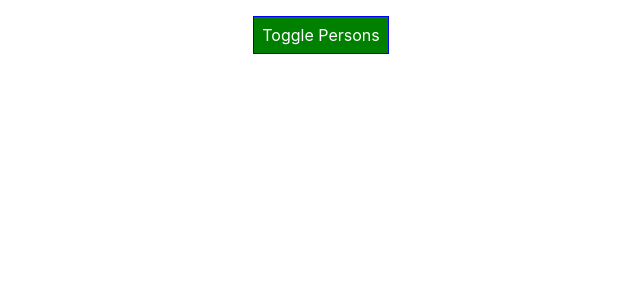
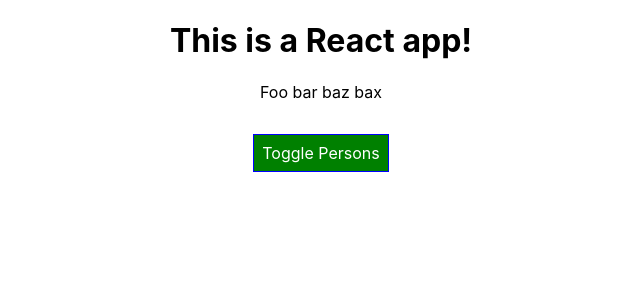
Before and after one commit to masterwok/udemy-react, a React (Create React App) app in the folder react-complete-guide/: page / in a window 1280 px wide. Shown: the top 300 px of the page, without its empty margins (319-959 px from the left). Built offline with nearby package versions, Linux system fonts and the light colour scheme.

Commit message:
section-5 - Setting Class Names Dynamically
This chapter explained how to add and remove classes to components
dynamically.

```diff
--- a/react-complete-guide/src/App.css
+++ b/react-complete-guide/src/App.css
@@ -1,3 +1,11 @@
 .App {
   text-align: center;
 }
+
+.red {
+  color: red;
+}
+
+.bold {
+  font-weight: bold;
+}
--- a/react-complete-guide/src/App.js
+++ b/react-complete-guide/src/App.js
@@ -77,10 +77,20 @@ class App extends Component {
             buttonStyle.backgroundColor = 'red';
         }
 
+        const classes = [];
+
+        if (this.state.persons.length <= 2) {
+            classes.push('red');
+        }
+
+        if (this.state.persons.length <= 1) {
+            classes.push('bold');
+        }
 
         return (
             <div className="App">
-                {/*Lambda expression callback (not preferred)*/}
+                <h1>This is a React app!</h1>
+                <p className={classes.join(' ')}>Foo bar baz bax</p>
                 <button
                     style={buttonStyle}
                     onClick={this.onTogglePersons}>
```
